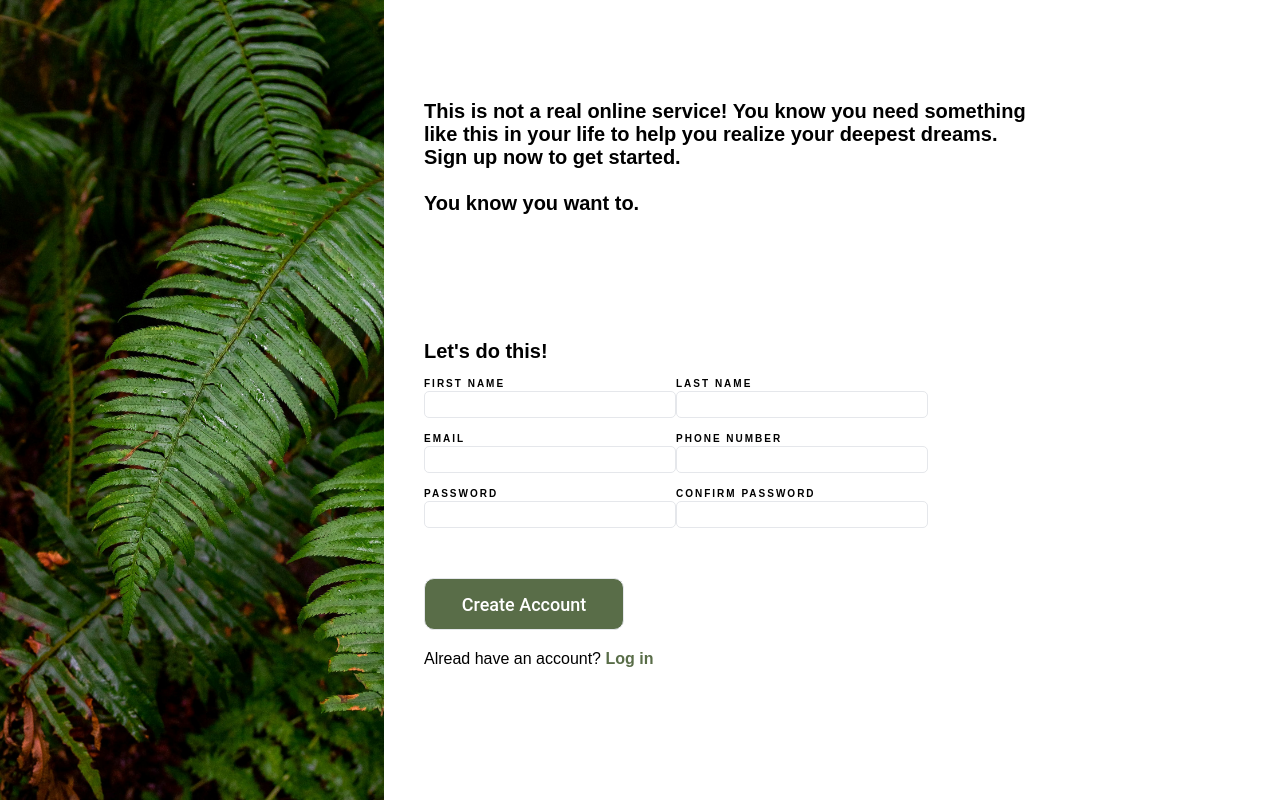
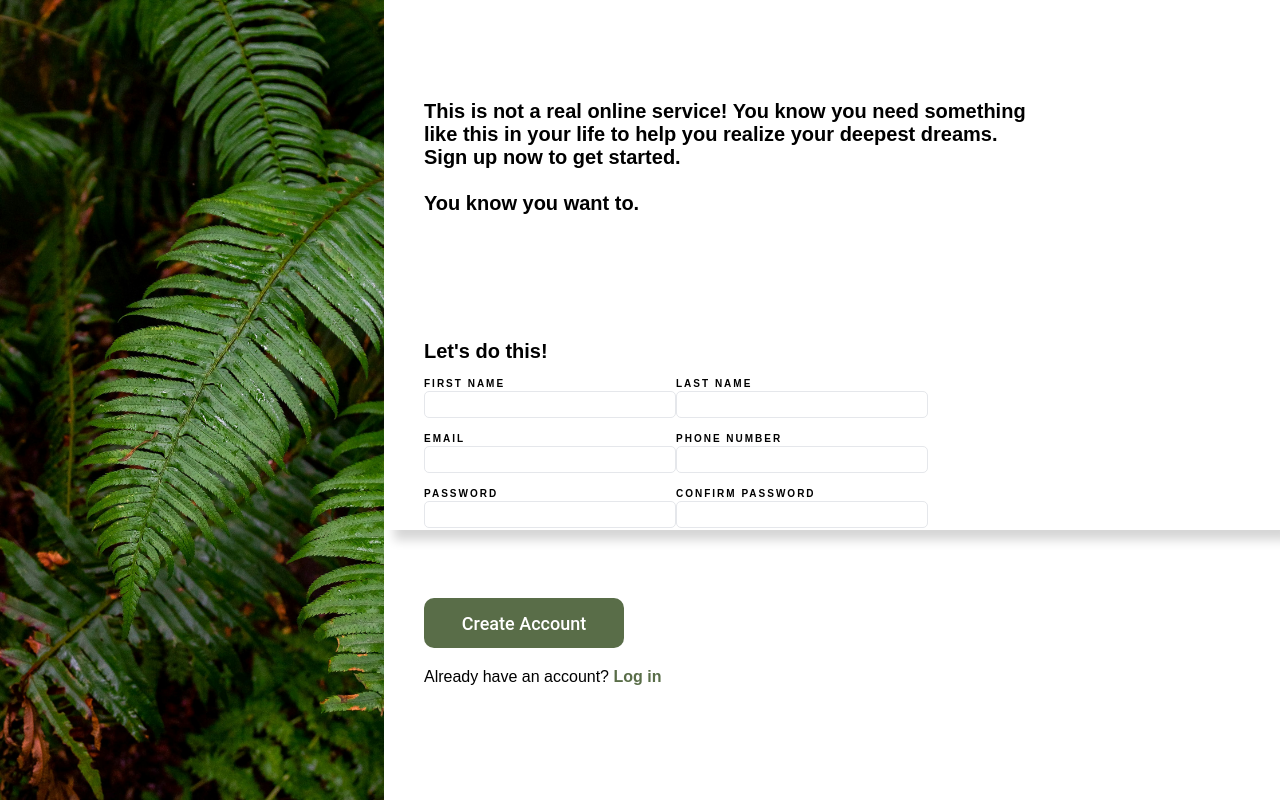
Before and after one commit to Rawrrz/sign-up-form, a plain HTML site: page index.html in a window 1280 px wide. Drawn offline with Linux system fonts and the light colour scheme.

Commit message:
Added box shadow to section 2

```diff
--- a/index.html
+++ b/index.html
@@ -57,7 +57,7 @@
           </div>
           <div class="create-account">
             <input type="submit" value="Create Account"/>
-          <div class="login-subtext">Alread have an account? <a href="#">Log in</a></div>
+          <div class="login-subtext">Already have an account? <a href="#">Log in</a></div>
           </div>
         </form>
       </div>
--- a/styles.css
+++ b/styles.css
@@ -46,9 +46,11 @@ body
 .section-2
 {
   padding-left: 40px;
+  padding-bottom: 30px;
   display: flex;
   flex-direction: column;
   height: 20vh;
+  box-shadow: 10px 10px 10px #d6d6d6;
 }
 
 .section-2 h1
@@ -73,6 +75,7 @@ body
   height: 25px;
 }
 
+
 .grouping
 {
   display: flex;
@@ -81,7 +84,7 @@ body
 
 .create-account
 {
-  margin-top: 50px;
+  margin-top: 70px;
 }
 
 .create-account input
@@ -95,6 +98,7 @@ body
   color: white;
   font-size: 18px;
   font-weight: 500;
+  border-style: none;
 }
 
 .login-subtext
```
